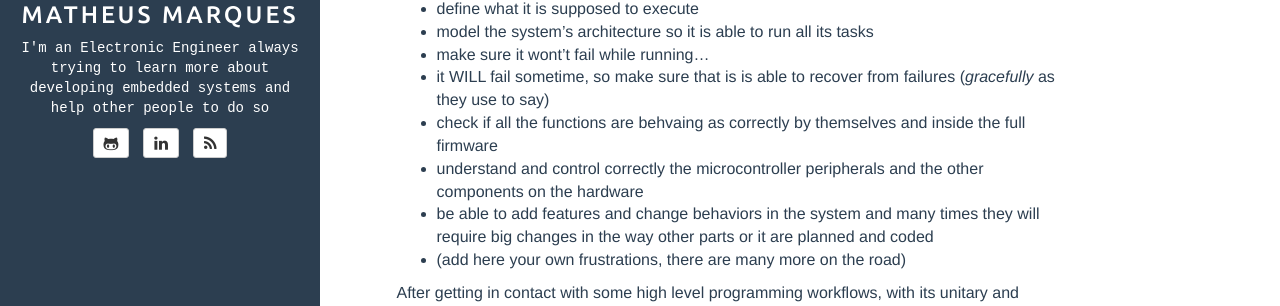
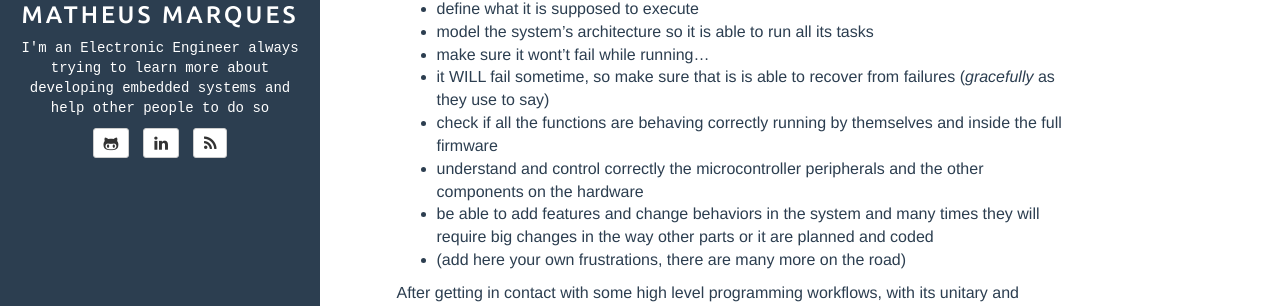
Before and after one commit to matheusmbar/matheusmbar.github.io, a Jekyll site: the page built from _posts/2019-02-19-bugfree-robot_project_start.md, in a window 1280 px wide and 900 px high. Shown: the part 296-602 px from the top of the window. Built offline with Jekyll 4.4.1, drawn with Linux system fonts in a browser that asks for light colours; comment, search, counter and statistics services are not loaded.

Commit message:
fix typpo

```diff
--- a/_posts/2019-02-19-bugfree-robot_project_start.md
+++ b/_posts/2019-02-19-bugfree-robot_project_start.md
@@ -13,7 +13,7 @@ I've being coding microcontrolers for several years and it can be really challen
 - model the system's architecture so it is able to run all its tasks
 - make sure it wont't fail while running...
 - it WILL fail sometime, so make sure that is is able to recover from failures (_gracefully_ as they use to say)
-- check if all the functions are behvaing as correctly by themselves and inside the full firmware
+- check if all the functions are behaving correctly running by themselves and inside the full firmware
 - understand and control correctly the microcontroller peripherals and the other components on the hardware
 - be able to add features and change behaviors in the system and many times they will require big changes in the way other parts or it are planned and coded
 - (add here your own frustrations, there are many more on the road)
```
